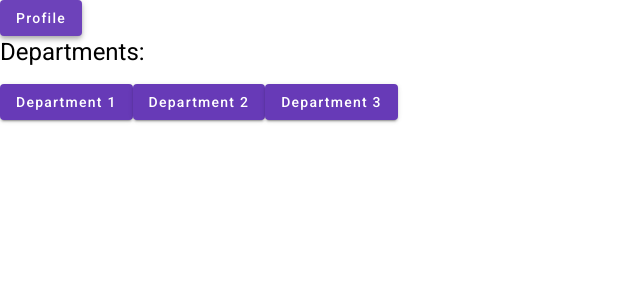
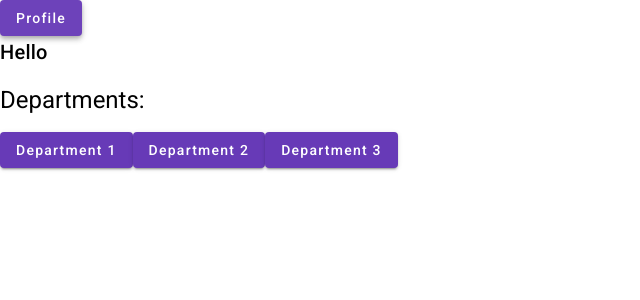
Before and after one commit to exitgh0st/cms, an Angular app: page /student/dashboard in a window 1280 px wide. Shown: the top 300 px of the page, without its empty margins (0-640 px from the left). Built offline with nearby package versions, Linux system fonts and the light colour scheme.

Commit message:
Add studentName on student dashboard

```diff
--- a/src/app/pages/student-dashboard/student-dashboard.component.html
+++ b/src/app/pages/student-dashboard/student-dashboard.component.html
@@ -1,5 +1,6 @@
 <button mat-raised-button color="primary" (click)="goToProfile()">Profile</button>
 
+<h2>Hello {{ studentName }}</h2>
 <h1>Departments:</h1>
 
 <button mat-raised-button color="primary" (click)="goToDepartmentRequirementPage('1')">Department 1</button>
--- a/src/app/pages/student-dashboard/student-dashboard.component.ts
+++ b/src/app/pages/student-dashboard/student-dashboard.component.ts
@@ -1,5 +1,6 @@
 import { Component } from '@angular/core';
 import { Router } from '@angular/router';
+import { first, pipe } from 'rxjs';
 import { StudentAuthService } from 'src/app/services/student-auth.service';
 import { StudentService } from 'src/app/services/student.service';
 
@@ -9,10 +10,21 @@ import { StudentService } from 'src/app/services/student.service';
   styleUrls: ['./student-dashboard.component.scss']
 })
 export class StudentDashboardComponent {
-  // studentName: string;
+  studentName?: string;
 
   constructor(private router: Router, private studentAuthService: StudentAuthService, private studentService: StudentService) {
     const studentNumber = this.studentAuthService.getStudentNumber();
+
+    if (!studentNumber) {
+      return;
+    }
+
+    this.studentService
+      .getStudent(studentNumber)
+      .pipe(first())
+      .subscribe((student) => {
+        this.studentName = student.name;
+      });
   }
 
   goToDepartmentRequirementPage(departmentId: string) {
```
